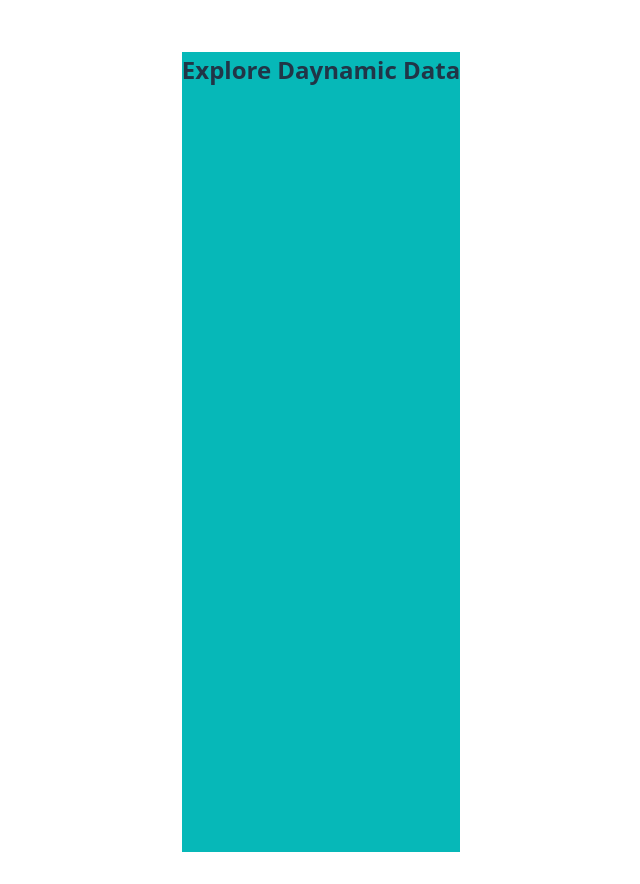
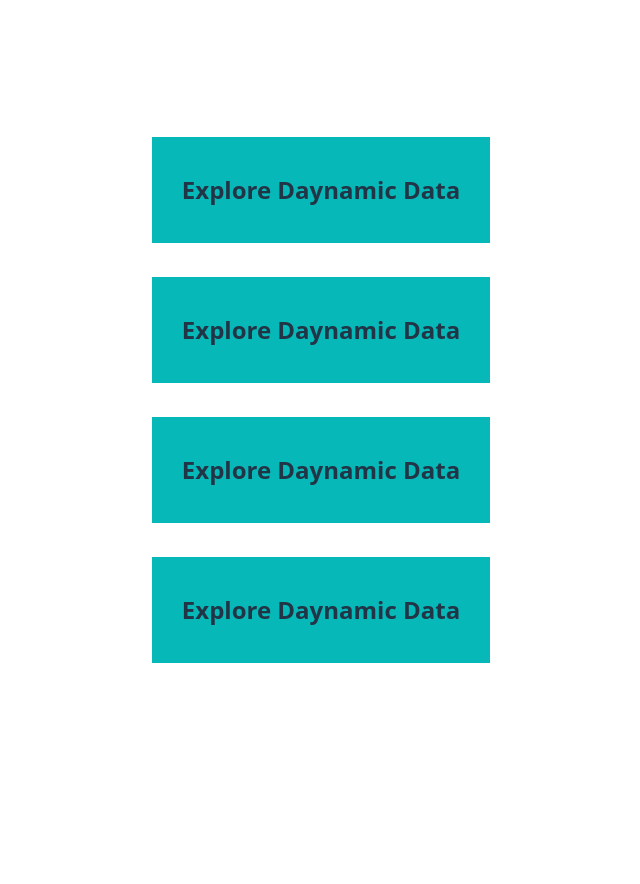
Before and after one commit to ridwanahmedxix/React-, a React (Vite) app in the folder Lesson/Lesson-1/: page / in a window 1280 px wide. Shown: the whole page, without its empty margins (319-959 px from the left). After the commit the page ends 800 px from the top, so only its background shows below. Built offline with nearby package versions, Linux system fonts and the light colour scheme.

Commit message:
4 Box Create

```diff
--- a/Lesson/Lesson-1/src/App.jsx
+++ b/Lesson/Lesson-1/src/App.jsx
@@ -4,6 +4,9 @@ function App() {
   return (
     <>
       <DyData></DyData>
+      <DyData></DyData>
+      <DyData></DyData>
+      <DyData></DyData>
     </>
   );
 }
--- a/Lesson/Lesson-1/src/components/DyData/DyData.css
+++ b/Lesson/Lesson-1/src/components/DyData/DyData.css
@@ -1,5 +1,6 @@
 #ExploreDyData {
   background-color: rgb(6, 184, 184);
-  height: 100vh;
-  width: 100%;
+  border: 2px solid rgb(255, 255, 255);
+  padding: 15px 30px;
+  margin: 30px 0px;
 }
```
